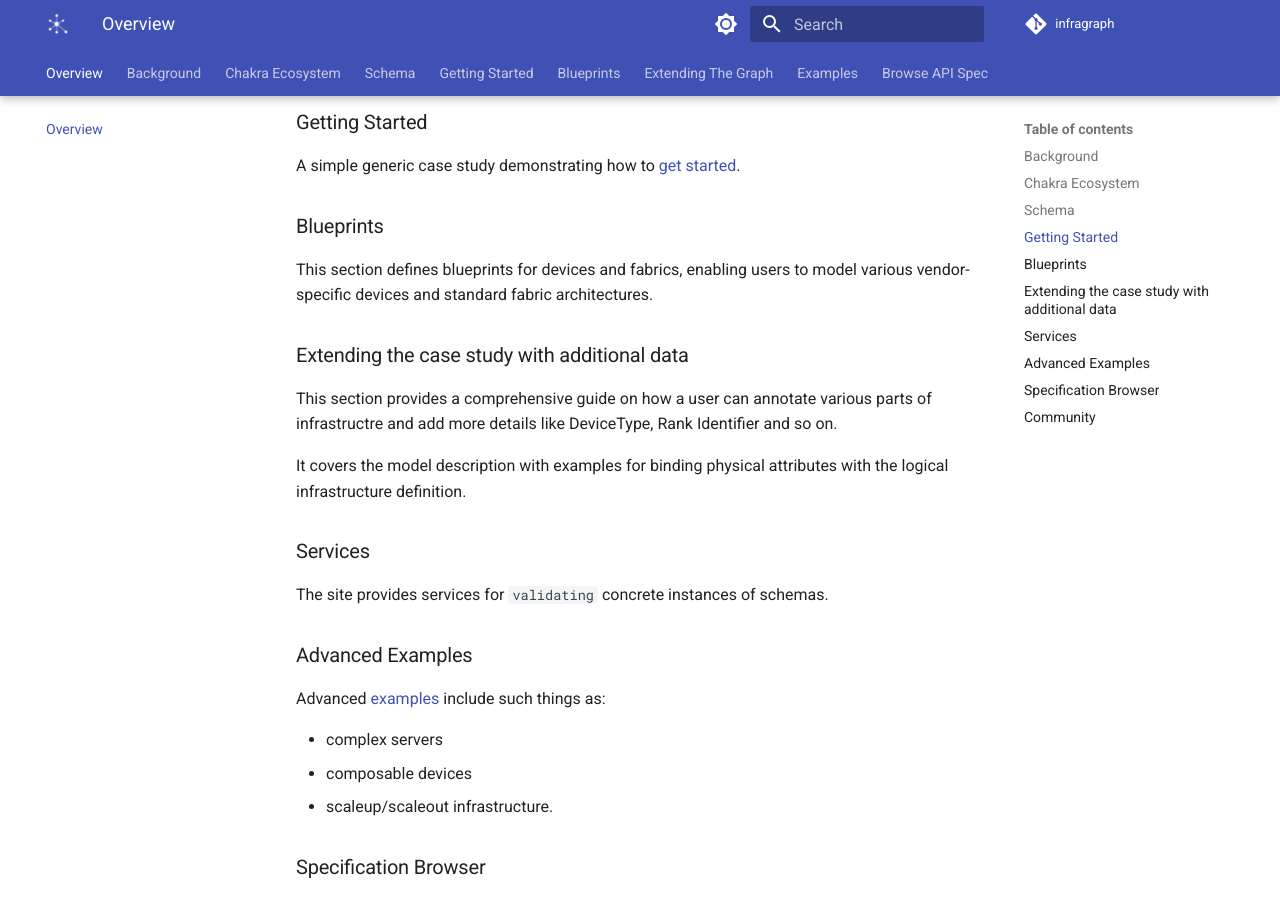
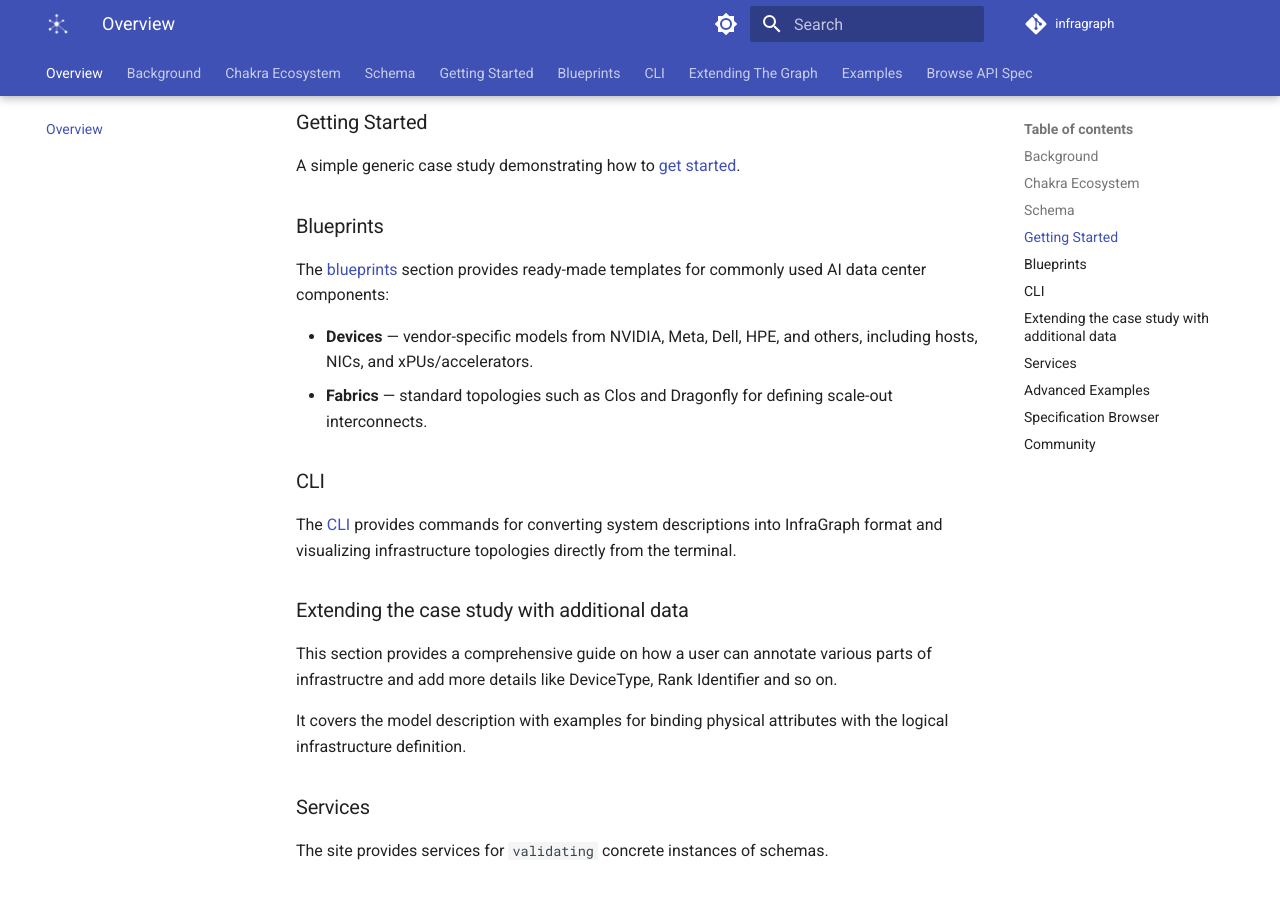
Before and after one commit to Keysight/infragraph, an MkDocs documentation site: the page built from docs/src/index.md, in a window 1280 px wide and 900 px high, scrolled down 633 px. Built offline with MkDocs 1.6.1 and Material for MkDocs 9.7.7, drawn with Linux system fonts in a browser that asks for light colours; comment, search, counter and statistics services are not loaded.

Commit message:
adding readme, refactor install and adding mkdocs for cli

```diff
--- a/docs/mkdocs.yml
+++ b/docs/mkdocs.yml
@@ -54,6 +54,7 @@ nav:
   - Schema: schema.md
   - Getting Started: create.md
   - Blueprints: blueprints.md
+  - CLI: cli.md
   - Extending The Graph: annotate.md
   - Examples: examples.md
   - Browse API Spec: openapi.html
--- a/docs/src/index.md
+++ b/docs/src/index.md
@@ -15,7 +15,13 @@ An overview of the [schema](schema.md) and it's repository.
 A simple generic case study demonstrating how to [get started](create.md).
 
 ### Blueprints
-This section defines blueprints for devices and fabrics, enabling users to model various vendor-specific devices and standard fabric architectures.
+The [blueprints](blueprints.md) section provides ready-made templates for commonly used AI data center components:
+
+- **Devices** — vendor-specific models from NVIDIA, Meta, Dell, HPE, and others, including hosts, NICs, and xPUs/accelerators.
+- **Fabrics** — standard topologies such as Clos and Dragonfly for defining scale-out interconnects.
+
+### CLI
+The [CLI](cli.md) provides commands for converting system descriptions into InfraGraph format and visualizing infrastructure topologies directly from the terminal.
 
 ### Extending the case study with additional data
 This section provides a comprehensive guide on how a user can annotate various parts of infrastructre and add more details like DeviceType, Rank Identifier and so on.
--- a/pyproject.toml
+++ b/pyproject.toml
@@ -9,6 +9,7 @@ dependencies = [
     "requests",
     "grpcio",
     "protobuf",
+    "typer",
 ]
 authors = [
     {name = "TBD", email = "tbd@infragraph.org"}
```
Also changed, not shown: docs/src/cli.md (added, +70 -0 lines), docs/src/ecosystem.md (+2 -0 lines), README.md, 2 other files.
